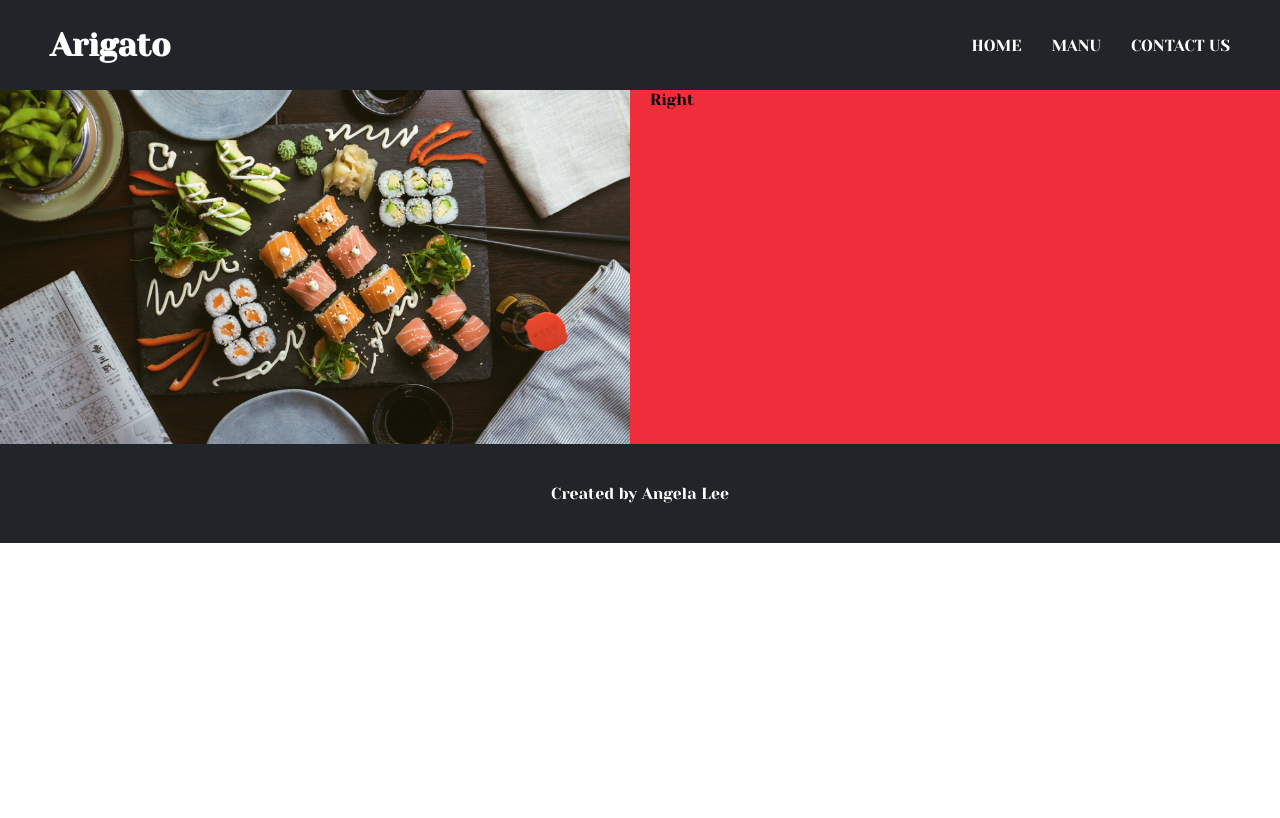
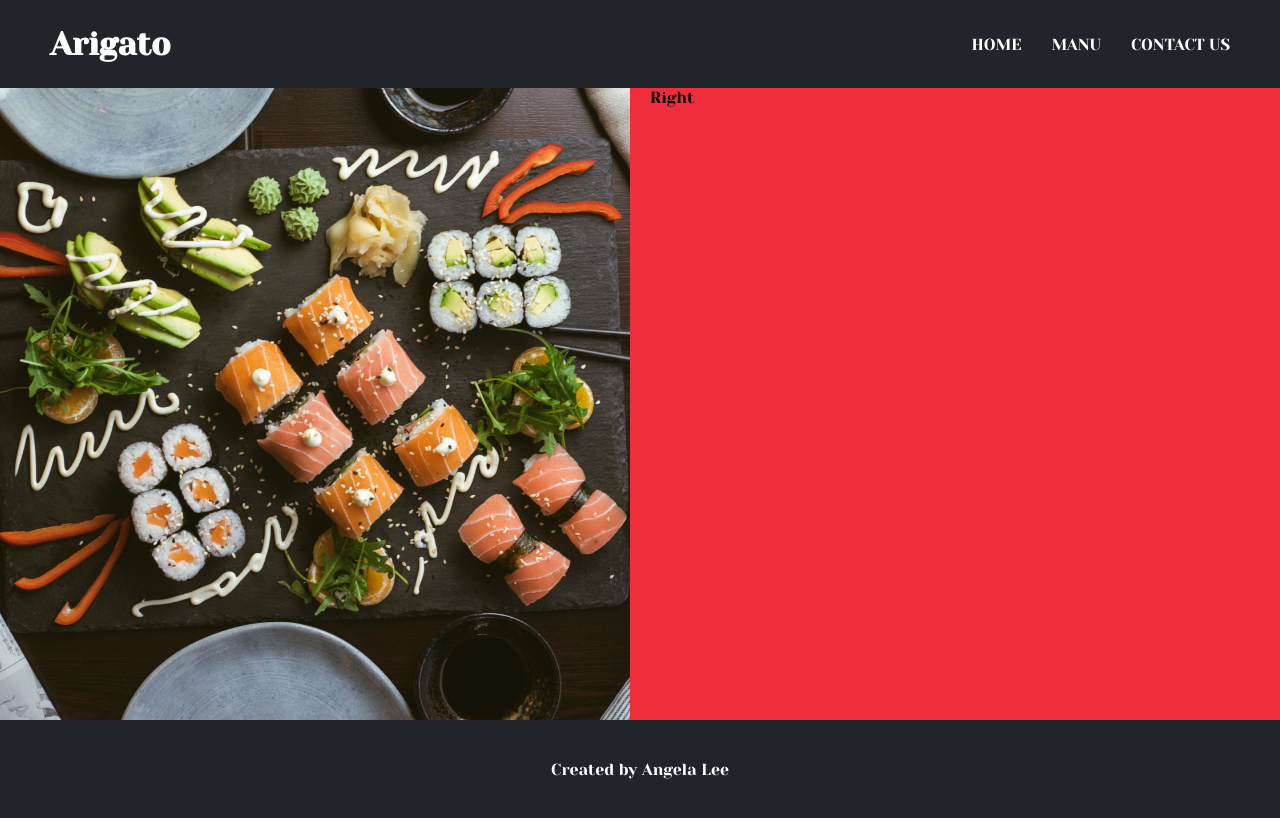
Before and after one commit to quick2delete/Restaurant-Page, a website built with webpack: page src/home.html in a window 1280 px wide. Built offline with nearby package versions, Linux system fonts and the light colour scheme.

Commit message:
'update'

```diff
--- a/src/home.html
+++ b/src/home.html
@@ -7,6 +7,7 @@
     <title><%= htmlWebpackPlugin.options.title %></title>
   </head>
   <body>
+    <div class="container">
       <nav>
         <h1>Arigato</h1>
         <ul>
@@ -26,5 +27,6 @@
       <footer>
         <div class="p">Created by Angela Lee</div>
       </footer>
+    </div>
   </body>
 </html>
--- a/styles/main.css
+++ b/styles/main.css
@@ -12,13 +12,24 @@ body {
   box-sizing: border-box;
 }
 
+.container {
+  max-width: 100vw;
+  max-height: 100vh;
+  display: grid;
+  grid-template-columns: repeat(2, 1fr);
+  grid-template-rows: repeat(6, 1fr);
+}
+
 nav {
+  max-height: 11vh;
   display: flex;
   justify-content: space-between;
   align-items: center;
   background-color: var(--main-bg-color);
   color: #fff;
   padding: 0 50px;
+  grid-column: 1/3;
+  grid-row: 1/2;
 }
 
 h1 {
@@ -36,24 +47,30 @@ ul li {
 
 main.content {
   background-color: var(--primary-bg-color);
+  height: 79vh;
   display: grid;
   grid-template-columns: repeat(auto-fit, minmax(320px, 1fr));
   /* Should remember this line */
   grid-template-rows: auto;
   gap: 20px;
+  grid-column: 1/3;
+  grid-row: 2/6;
 }
 
 .content img {
   width: 100%;
-
+  height: 100%;
   object-fit: cover;
 }
 
 footer {
+  max-height: 3vh;
   display: flex;
   justify-content: center;
   align-items: center;
   background-color: var(--main-bg-color);
   color: #fff;
   padding: 40px;
+  grid-column: 1/3;
+  grid-row: 6/7;
 }
```
Also changed, not shown: dist/bundle.js, dist/index.html. Lines whose indentation alone changed are shown as unchanged.
